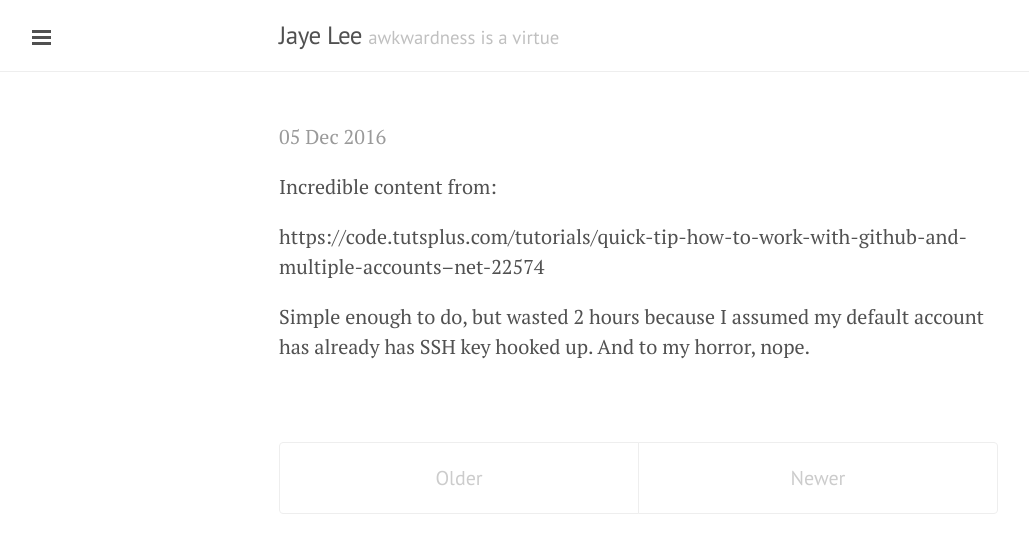
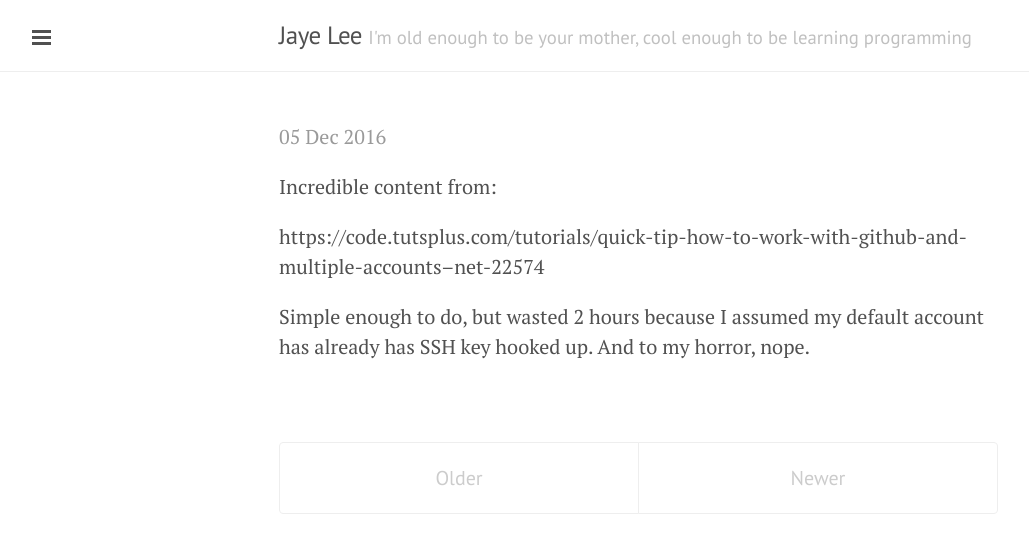
Before and after one commit to jayelee/jayelee.github.io, a Jekyll site: the page built from index.html, in a window 1280 px wide. Shown: the top 553 px of the page, without its empty margins (1-1030 px from the left). Built offline with Jekyll 4.4.1, drawn with Linux system fonts in a browser that asks for light colours; the list of posts is cut into pages by our own code.

Commit message:
Update _config.yml

```diff
--- a/_config.yml
+++ b/_config.yml
@@ -3,6 +3,6 @@ pygments: true
 markdown: kramdown
 url: http://jayelee.github.io
 title: Jaye Lee
-tagline:   awkwardness is a virtue
-description: awkwardness is a virtue
+tagline:   I'm old enough to be your mother, cool enough to be learning programming
+description: I'm old enough to be your mother, cool enough to be learning programming
 paginate: 20
```
